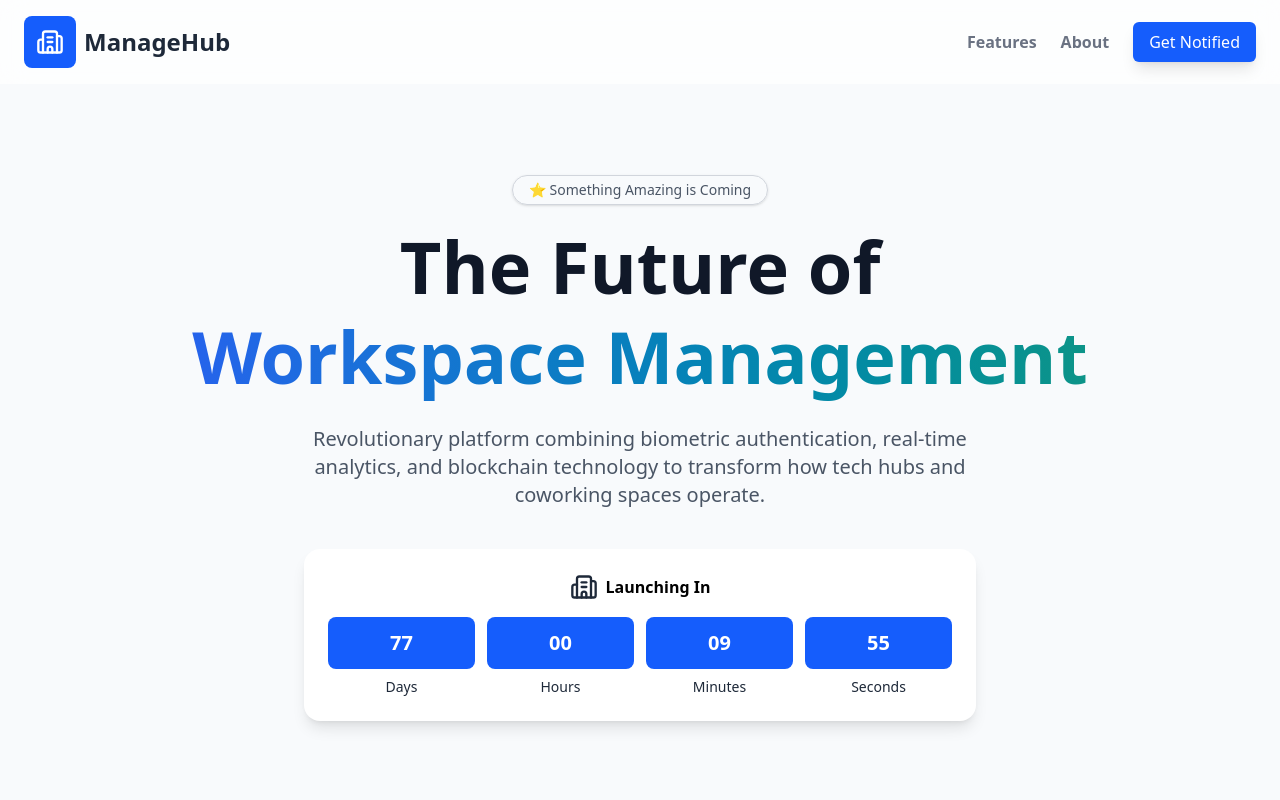
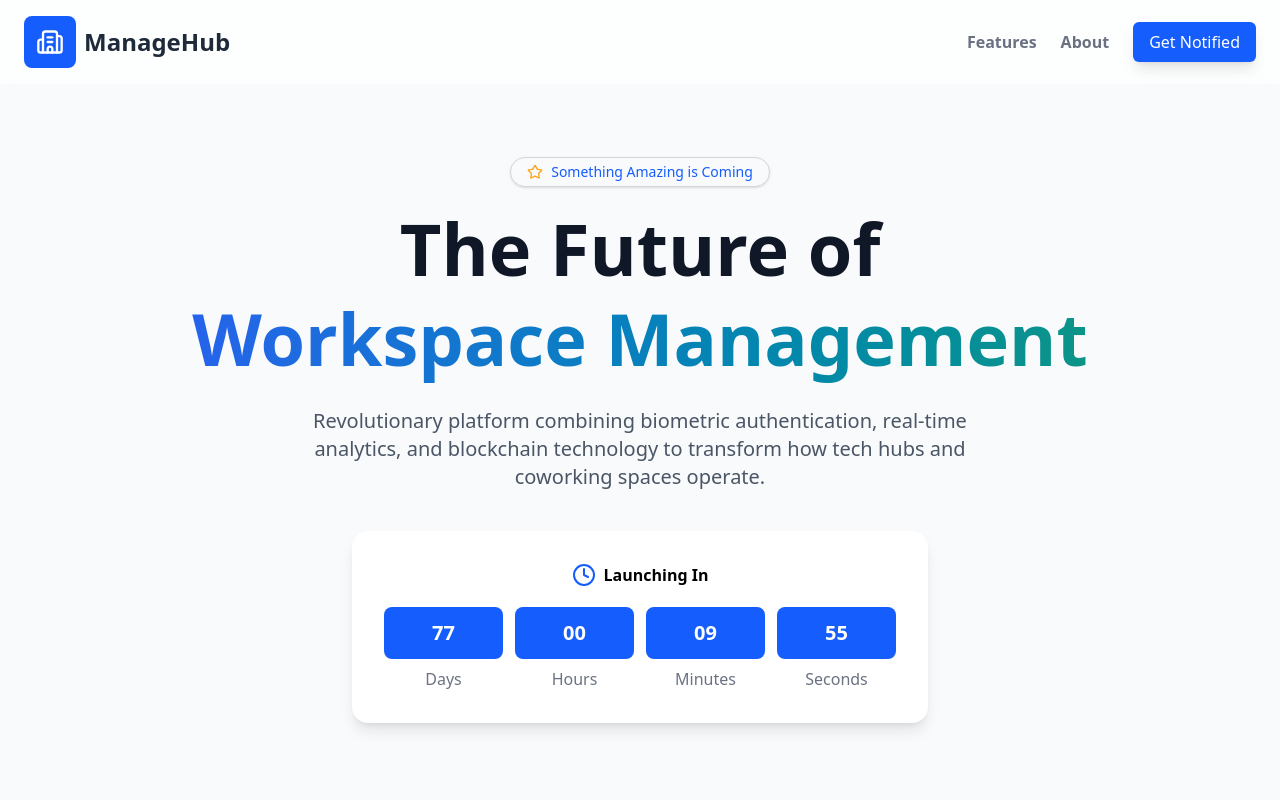
Before and after one commit to DistinctCodes/ManageHub, a Next.js app in the folder frontend/: page / in a window 1280 px wide. Shown: the top 800 px of the page. Built offline with nearby package versions, Linux system fonts and the light colour scheme.

Commit message:
made changes

```diff
--- a/frontend/components/ui/CountDownTimer.tsx
+++ b/frontend/components/ui/CountDownTimer.tsx
@@ -1,5 +1,5 @@
 "use client"
-import { Building2, X, Menu } from "lucide-react";
+import { Building2, X, Menu, Clock } from "lucide-react";
 import { useMemo, useState, useEffect } from "react";
 import { TimePill } from "./TimePill";
 
@@ -21,9 +21,9 @@ export function CountdownTimer({ targetDate }: { targetDate: string | Date }) {
     const seconds = Math.floor((diff / 1000) % 60);
 
     return (
-      <div className="w-full max-w-2xl mx-auto bg-white rounded-2xl p-6 shadow-lg text-gray-800">
-        <div className="flex items-center justify-center gap-2 mb-4">
-          <Building2 className="w-7 h-7 text-primary" />
+      <div className="w-full max-w-xl mx-auto bg-white rounded-2xl p-8 shadow-lg text-gray-800">
+        <div className="flex items-center justify-center gap-2 mb-5">
+          <Clock className="w-6 h-6 text-[#155dfc]" size={12}/>
           <span className="text-black font-bold">Launching In</span>
         </div>
         <div className="grid grid-cols-4 gap-3 text-center">
--- a/frontend/components/ui/Hero.tsx
+++ b/frontend/components/ui/Hero.tsx
@@ -1,11 +1,12 @@
+import { Star } from "lucide-react";
 import { CountdownTimer } from "./CountDownTimer";
 
 
 export function Hero({ launchDate = new Date(Date.now() + 1000 * 60 * 60 * 24 * 45) }: { launchDate?: Date | string }) {
     return (
-      <section className="min-h-screen flex flex-col items-center justify-center text-center bg-[#f8fafc] px-6 pt-24">
-        <div className="inline-block mb-4 px-4 py-1 rounded-full border border-gray-300 text-sm text-gray-600 shadow-sm">
-          ⭐ Something Amazing is Coming
+      <section className="min-h-screen flex flex-col items-center justify-center text-center bg-[#f8fafc] px-6 pt-20">
+        <div className="flex gap-2 items-center justify-center mb-4 px-4 py-1 rounded-full border border-gray-300 text-sm text-[#155dfc] shadow-sm">
+          <Star color="#fea419" size={16} /> Something Amazing is Coming
         </div>
 
         <h1 className="text-4xl sm:text-5xl md:text-7xl font-extrabold leading-tight text-gray-900 mb-6">
--- a/frontend/components/ui/TimePill.tsx
+++ b/frontend/components/ui/TimePill.tsx
@@ -4,10 +4,10 @@
 export function TimePill({ label, value }: { label: string; value: number }) {
     return (
       <div className="flex flex-col items-center">
-        <div className="px-4 py-3 rounded-lg bg-[#155dfc] text-white text-xl font-bold w-full">
+        <div className="px-4 py-3 rounded-lg bg-[#155dfc] text-white text-xl font-extrabold w-full">
           {String(value).padStart(2, "0")}
         </div>
-        <div className="text-sm text-gray mt-2">{label}</div>
+        <div className="text-md text-gray-500 mt-2">{label}</div>
       </div>
     );
   }
```
